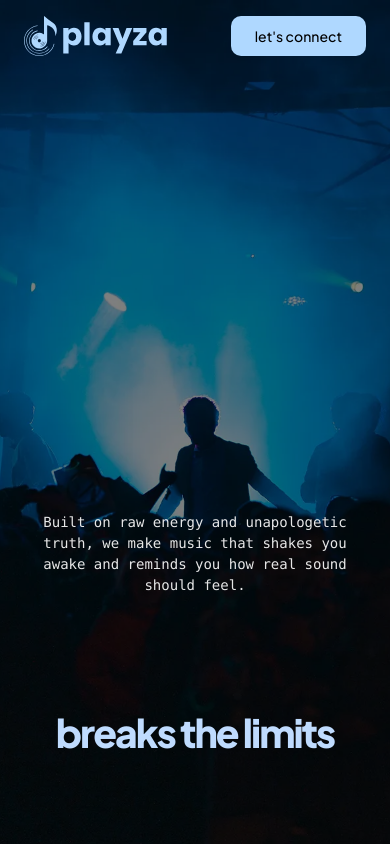
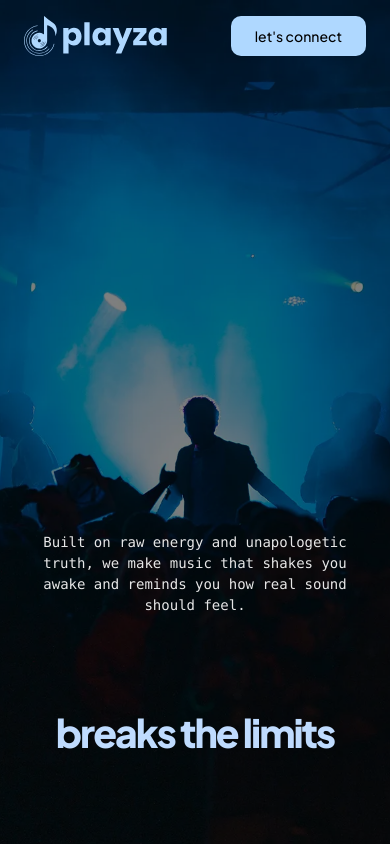
Before and after one commit to 404annas/music-producer, a Next.js app: page / in a window 390 px wide. Shown: the top 844 px of the page. Built offline with nearby package versions, Linux system fonts and the light colour scheme.

Commit message:
hero again

```diff
--- a/src/components/Home/Hero.tsx
+++ b/src/components/Home/Hero.tsx
@@ -24,7 +24,7 @@ const Hero = () => {
       </div>
 
       {/* Middle Content: Paragraph - z-20 to stay in front of BlobCursor */}
-      <div className="relative z-20 flex-grow flex flex-col justify-center items-center px-6 text-center max-w-4xl mt-80 sm:mt-60 md:mt-50 lg:mt-40">
+      <div className="relative z-20 flex-grow flex flex-col justify-center items-center px-6 text-center max-w-4xl mt-90 sm:mt-60 md:mt-50 lg:mt-40">
         <p className="text-white font-mono text-sm md:text-base leading-normal opacity-90">
           Built on raw energy and unapologetic truth, we make music that <br className="hidden md:block" />
           shakes you awake and reminds you how real sound should feel.
```
